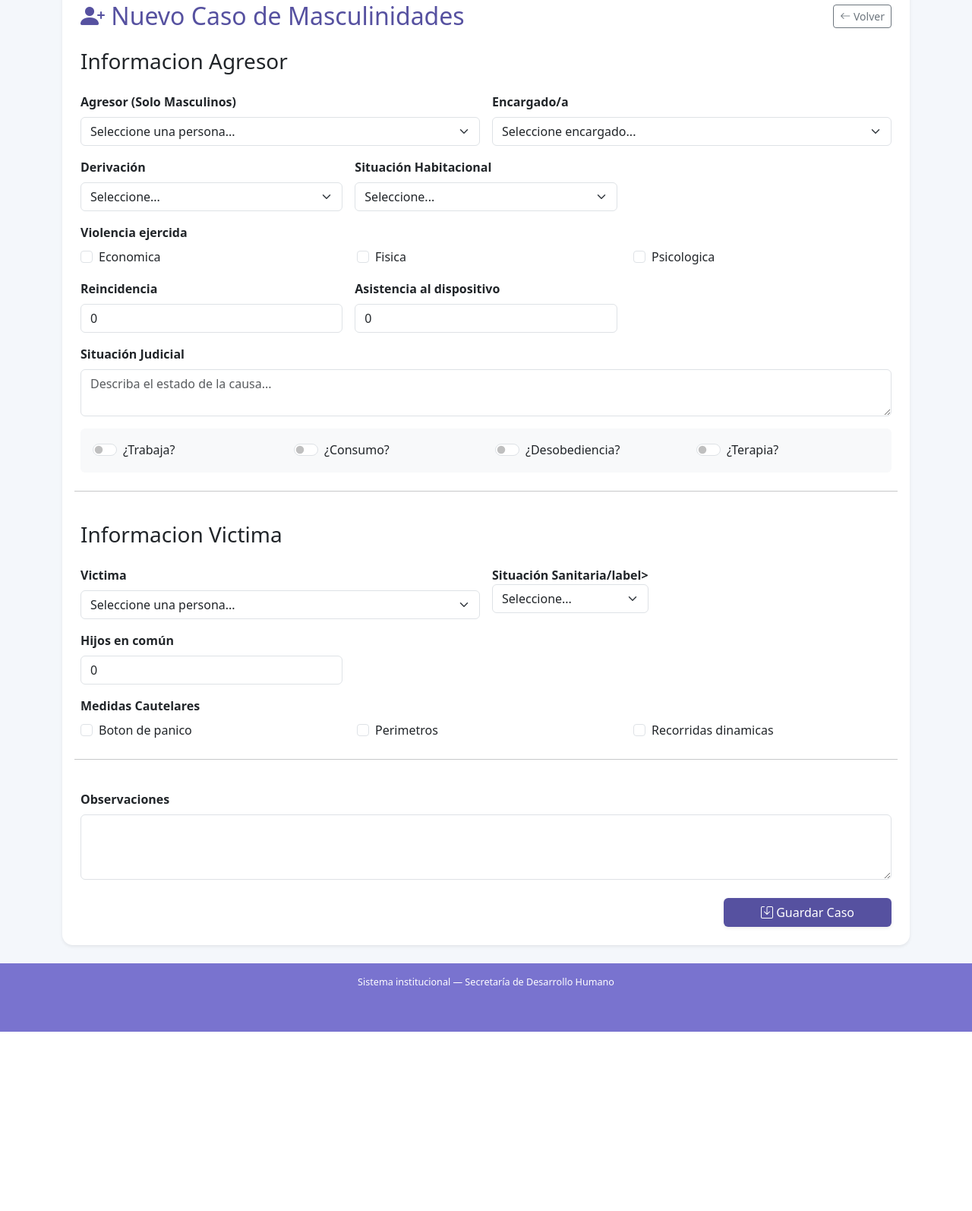
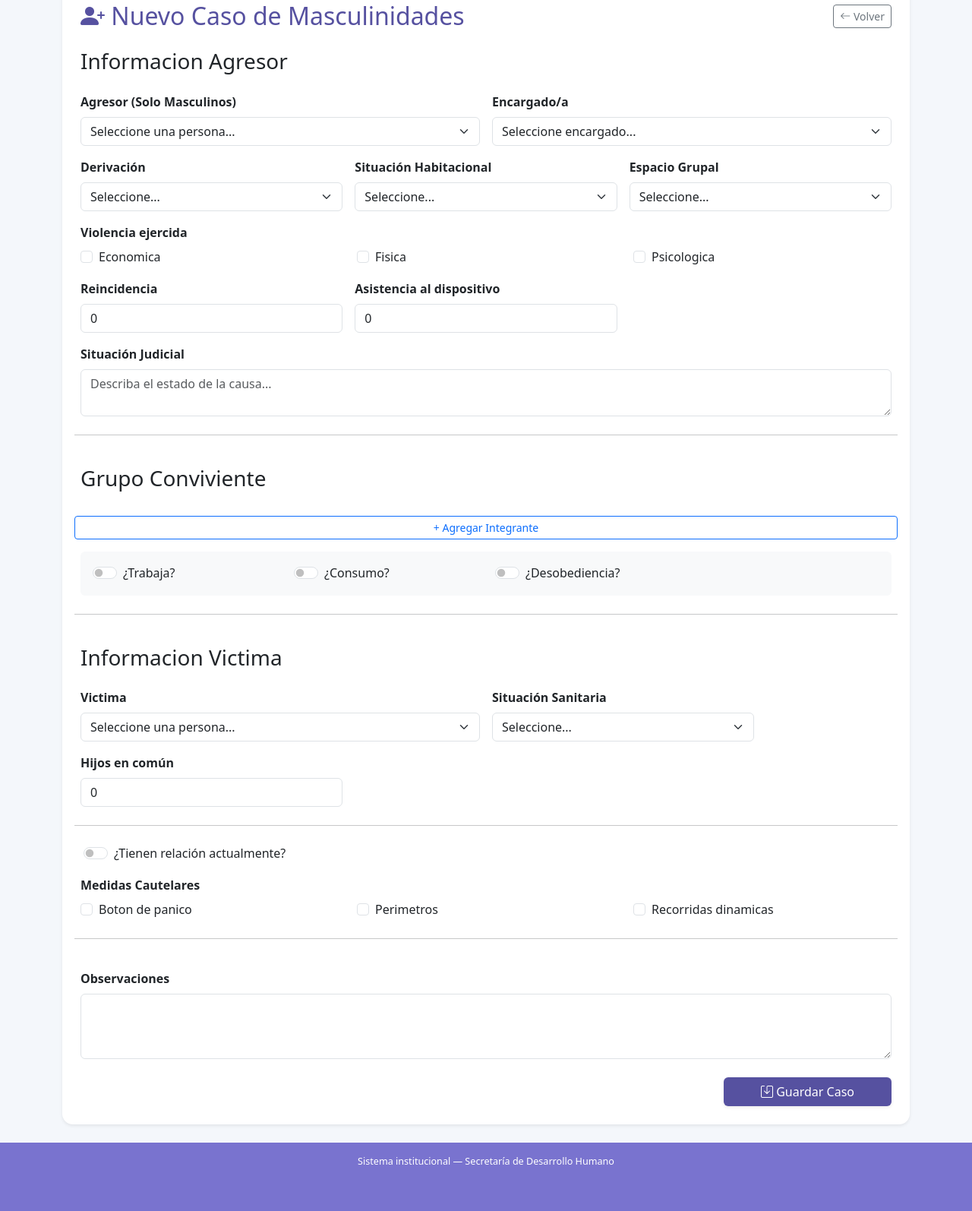
Before and after one commit to JuanseCian/direccion-genero, a Laravel app: page /masculinidades/create in a window 1280 px wide. Shown: the part 156-1750 px from the top of the page at 76% size. Before the commit the page ends 1514 px from the top, so only its background shows below. Run offline with Laravel 10, Linux system fonts and the light colour scheme; a user stored in the database is signed in; data comes from the database, SQL or seed files in the repository.

Commit message:
create de masculinidades

```diff
--- a/app/Http/Controllers/frontend/MasculinidadesCasoController.php
+++ b/app/Http/Controllers/frontend/MasculinidadesCasoController.php
@@ -42,6 +42,7 @@ class MasculinidadesCasoController extends Controller
     $medidasCautelares = MedidaCautelar::orderBy('nombre')->get();
     $tipoViolencia=TipoViolencia::orderBy('nombre')->get() ;
     $situacionSanitaria=SituacionSanitaria::orderBy('nombre')->get();
+    $espacioGrupal=EspacioGrupal::orderBy('nombre')->get();
 
     $encargados = Encargado::whereHas('areas', function($q){
         $q->where('areas.id', 4);
@@ -57,11 +58,12 @@ class MasculinidadesCasoController extends Controller
         'espaciosGrupales',
         'encargados',
         'medidasCautelares',
-        'tipoViolencia'
+        'tipoViolencia',
+        'espacioGrupal'
     ));
 }
 
-   public function store(Request $request)
+  public function store(Request $request)
 {
     $validated = $request->validate([
         'persona_id' => 'required|exists:personas,id',
@@ -74,15 +76,22 @@ class MasculinidadesCasoController extends Controller
 
         'reincidencia' => 'nullable|integer|min:0',
         'asistencia_dispositivo' => 'nullable|integer|min:0',
+
+        'espacio_grupal_id'=> 'nullable|exists:espacios_grupales,id',
+
         'hijos_en_comun' => 'nullable|integer|min:0',
 
         'situacion_judicial' => 'nullable|string',
         'observaciones' => 'nullable|string',
 
+
+        'descripcion_relacion' => 'nullable|string|max:255',
+
         'trabaja' => 'nullable|boolean',
         'consumo' => 'nullable|boolean',
         'desobediencia' => 'nullable|boolean',
         'terapia' => 'nullable|boolean',
+        'relacion_actual' => 'nullable|boolean',
 
         'medida_id' => 'required|array',
         'medida_id.*' => 'exists:medidas_cautelares,id',
@@ -91,18 +100,38 @@ class MasculinidadesCasoController extends Controller
         'tipo_violencia_id.*' => 'exists:tipos_violencia,id',
     ]);
 
-    // Manejo de checkboxes
+
     $validated['trabaja'] = $request->has('trabaja');
     $validated['consumo'] = $request->has('consumo');
     $validated['desobediencia'] = $request->has('desobediencia');
     $validated['terapia'] = $request->has('terapia');
+    $validated['relacion_actual'] = $request->has('relacion_actual');
 
-    // 1️⃣ Crear caso
+
+    if (!$validated['relacion_actual']) {
+        $validated['descripcion_relacion'] = null;
+    }
+
+
     $caso = MasculinidadesCaso::create($validated);
 
-    // 2️⃣ Guardar relaciones many-to-many
+
     $caso->medidas()->attach($request->medida_id);
     $caso->tiposViolencia()->attach($request->tipo_violencia_id);
+
+
+    if ($request->has('grupo')) {
+        foreach ($request->grupo as $familiar) {
+            if (!empty($familiar['nombre'])) {
+                $caso->grupoFamiliar()->create([
+                    'nombre' => $familiar['nombre'],
+                    'apellido' => $familiar['apellido'] ?? null,
+                    'telefono' => $familiar['telefono'] ?? null,
+                    'vinculo' => $familiar['vinculo'] ?? null,
+                ]);
+            }
+        }
+    }
 
     return redirect()
         ->route('masculinidades.index')
--- a/resources/views/frontend/areas/masculinidades/create.blade.php
+++ b/resources/views/frontend/areas/masculinidades/create.blade.php
@@ -59,6 +59,15 @@
                     @endforeach
                 </select>
             </div>
+            <div class="col-md-4">
+                <label class="form-label fw-bold">Espacio Grupal</label>
+                <select name="espacio_grupal_id" class="form-select">
+                    <option value="">Seleccione...</option>
+                    @foreach($espacioGrupal as $espacioGrupal)
+                        <option value="{{ $espacioGrupal->id }}">{{ $espacioGrupal->nombre}}</option>
+                    @endforeach
+                </select>
+            </div>
             <div class="col-md-12">
                 <label class="form-label fw-bold">Violencia ejercida</label>
 
@@ -96,7 +105,14 @@
                 <label class="form-label fw-bold">Situación Judicial</label>
                 <textarea name="situacion_judicial" class="form-control" rows="2" placeholder="Describa el estado de la causa..."></textarea>
             </div>
+           <hr class="my-4">
+            <h3>Grupo Conviviente</h3>
 
+            <div id="grupoFamiliarContainer"></div>
+
+            <button type="button" class="btn btn-outline-primary btn-sm mt-2" onclick="agregarFamiliar()">
+                + Agregar Integrante
+            </button>
             {{-- CHECKBOXES DE COMPORTAMIENTO --}}
             <div class="col-md-12 mt-3">
                 <div class="card bg-light p-3 border-0">
@@ -109,8 +125,14 @@
                         </div>
                         <div class="col-md-3">
                             <div class="form-check form-switch">
-                                <input class="form-check-input" type="checkbox" name="consumo" value="1">
+                                <input class="form-check-input" type="checkbox" name="consumo" value="1" id="consumoSwitch">
                                 <label class="form-check-label">¿Consumo?</label>
+                            </div>
+                        </div>
+                        <div class="col-md-3" id="terapiaContainer" style="display: none;">
+                            <div class="form-check form-switch">
+                                <input class="form-check-input" type="checkbox" name="terapia" value="1" id="terapiaSwitch">
+                                <label class="form-check-label">¿Terapia?</label>
                             </div>
                         </div>
                         <div class="col-md-3">
@@ -119,12 +141,7 @@
                                 <label class="form-check-label">¿Desobediencia?</label>
                             </div>
                         </div>
-                        <div class="col-md-3">
-                            <div class="form-check form-switch">
-                                <input class="form-check-input" type="checkbox" name="terapia" value="1">
-                                <label class="form-check-label">¿Terapia?</label>
-                            </div>
-                        </div>
+
                     </div>
                 </div>
             </div>
@@ -142,7 +159,7 @@
                 @error('persona_id') <div class="invalid-feedback">{{ $message }}</div> @enderror
             </div>
             <div class="col-md-4">
-                <label class="form-label fw-bold">Situación Sanitaria/label>
+                <label class="form-label fw-bold">Situación Sanitaria</label>
                 <select name="situacion_sanitaria_id" class="form-select">
                     <option value="">Seleccione...</option>
                     @foreach($situacionSanitaria as $situacionSanitaria)
@@ -156,7 +173,32 @@
                 <label class="form-label fw-bold">Hijos en común</label>
                 <input type="number" name="hijos_en_comun" class="form-control" value="0">
             </div>
+            <hr class="my-4">
 
+                <div class="row align-items-end">
+
+                    <div class="col-md-4">
+                        <div class="form-check form-switch">
+                            <input class="form-check-input"
+                                type="checkbox"
+                                name="relacion_actual"
+                                value="1"
+                                id="relacionActualSwitch">
+                            <label class="form-check-label">
+                                ¿Tienen relación actualmente?
+                            </label>
+                        </div>
+                    </div>
+
+                    <div class="col-md-4" id="tipoRelacionContainer" style="display:none;">
+                        <label class="form-label">Descripción de la relación</label>
+                        <input type="text"
+                            name="descripcion_relacion"
+                            class="form-control"
+                            placeholder="Ej: pareja, contacto esporádico, convivencia...">
+                    </div>
+
+                </div>
              <div class="col-md-12">
                 <label class="form-label fw-bold">Medidas Cautelares</label>
 
@@ -199,4 +241,98 @@
         </div>
     </form>
 </div>
+<script>
+document.addEventListener('DOMContentLoaded', function () {
+    const consumo = document.getElementById('consumoSwitch');
+    const terapiaContainer = document.getElementById('terapiaContainer');
+
+    function toggleTerapia() {
+        if (consumo.checked) {
+            terapiaContainer.style.display = 'block';
+        } else {
+            terapiaContainer.style.display = 'none';
+            document.getElementById('terapiaSwitch').checked = false;
+        }
+    }
+
+    // Ejecutar al cargar
+    toggleTerapia();
+
+    // Ejecutar al cambiar
+    consumo.addEventListener('change', toggleTerapia);
+});
+</script>
+<script>
+let index = 0;
+
+function agregarFamiliar() {
+
+    const container = document.getElementById('grupoFamiliarContainer');
+
+    const html = `
+        <div class="card p-3 mt-3 border">
+            <div class="row g-2">
+
+                <div class="col-md-3">
+                    <input type="text" name="grupo[${index}][nombre]"
+                           class="form-control" placeholder="Nombre">
+                </div>
+
+                <div class="col-md-3">
+                    <input type="text" name="grupo[${index}][apellido]"
+                           class="form-control" placeholder="Apellido">
+                </div>
+
+                <div class="col-md-3">
+                    <input type="text" name="grupo[${index}][telefono]"
+                           class="form-control" placeholder="Teléfono">
+                </div>
+
+                <div class="col-md-2">
+                    <select name="grupo[${index}][vinculo]" class="form-select">
+                        <option value="">Vínculo</option>
+                        <option value="padre">Padre</option>
+                        <option value="madre">Madre</option>
+                        <option value="hermano">Hermano</option>
+                        <option value="hijo">Hijo</option>
+                        <option value="hija">Hija</option>
+                    </select>
+                </div>
+
+                <div class="col-md-1 text-end">
+                    <button type="button" class="btn btn-danger btn-sm" onclick="this.closest('.card').remove()">
+                        X
+                    </button>
+                </div>
+
+            </div>
+        </div>
+    `;
+
+    container.insertAdjacentHTML('beforeend', html);
+
+    index++;
+}
+</script>
+<script>
+document.addEventListener('DOMContentLoaded', function () {
+
+    const switchRelacion = document.getElementById('relacionActualSwitch');
+    const tipoContainer = document.getElementById('tipoRelacionContainer');
+    const tipoInput = document.querySelector('input[name="descripcion_relacion"]');
+
+    function toggleRelacion() {
+        if (switchRelacion.checked) {
+            tipoContainer.style.display = 'block';
+        } else {
+            tipoContainer.style.display = 'none';
+            tipoInput.value = '';
+        }
+    }
+
+    toggleRelacion();
+    switchRelacion.addEventListener('change', toggleRelacion);
+
+});
+</script>
 @endsection
```
Also changed, not shown: app/Models/MasculinidadesCaso.php (+9 -1 lines), app/Models/MasculinidadesGrupoFamiliar.php (added, +25 -0 lines).
